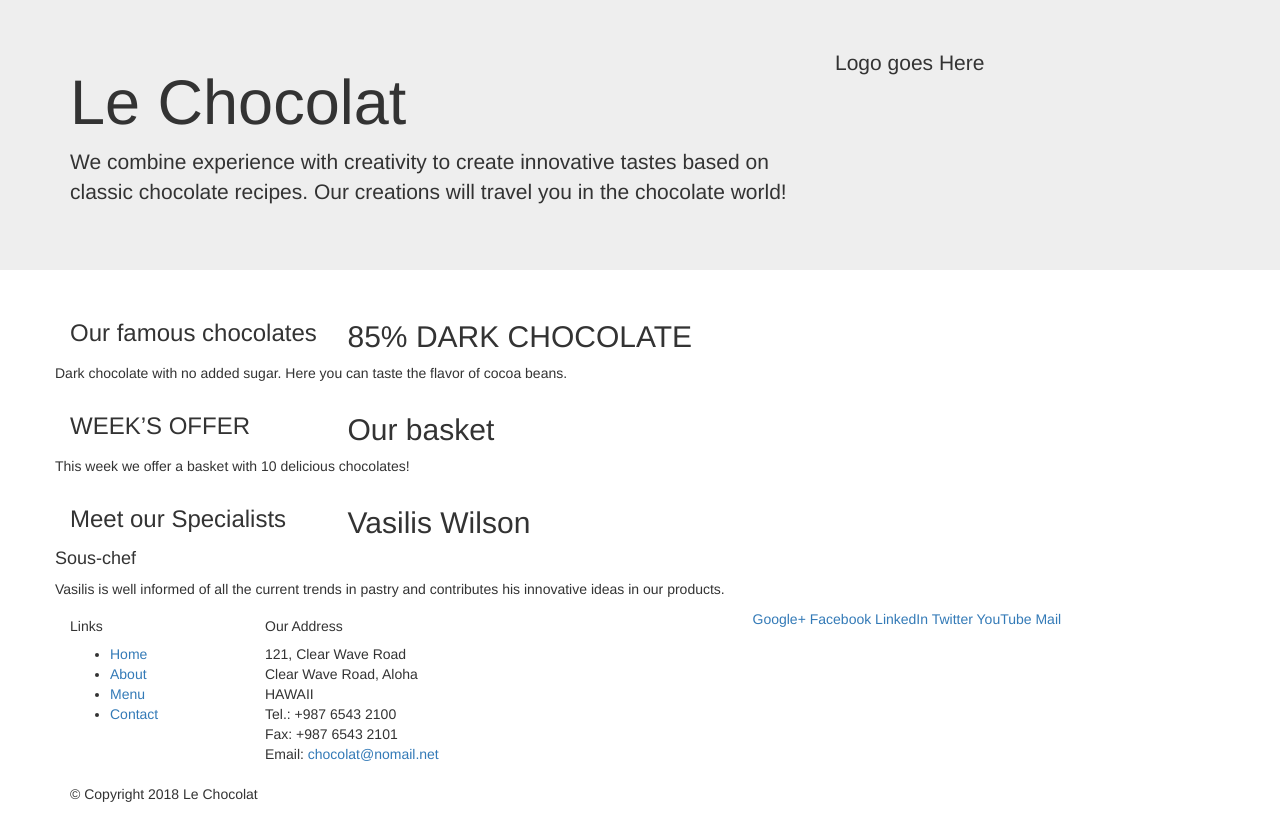
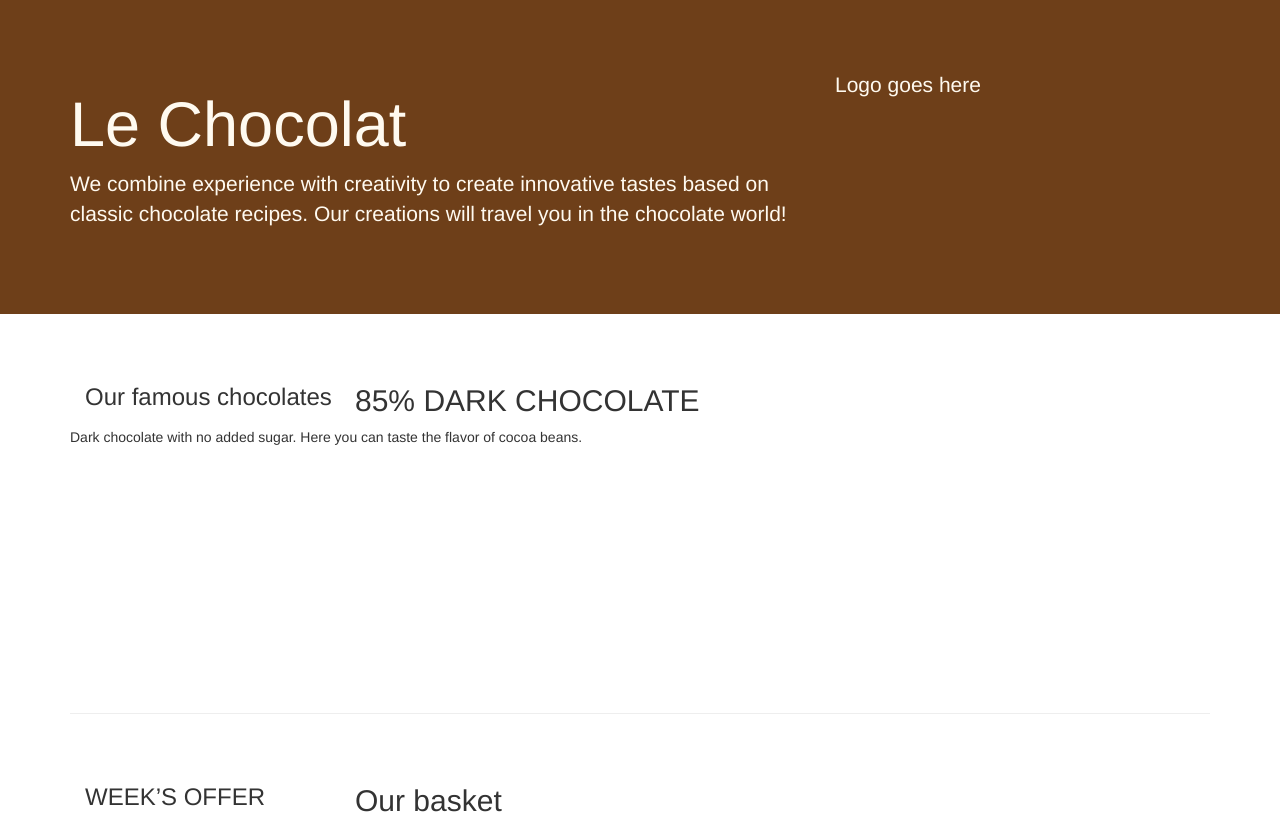
Before and after one commit to samadrezaei/leChocolat, a plain HTML site: page index.html in a window 1280 px wide. Shown: the top 824 px of the page. Drawn offline with nearby package versions, Linux system fonts and the light colour scheme.

Commit message:
Bootstrap Grid Part 2

```diff
--- /dev/null
+++ b/css/styles.css
@@ -0,0 +1,26 @@
+.row-header{
+    margin:0px auto;
+    padding:0px;
+}
+.row-content {
+    margin:0px auto;
+    padding: 50px 0px 50px 0px;
+    border-bottom: 1px ridge;
+    min-height:400px;
+}
+.footer{
+    background-color: #dbb08d;
+    margin:0px auto;
+    padding: 20px 0px 20px 0px;
+}
+.jumbotron {
+    padding:70px 30px 70px 30px;
+    margin:0px auto;
+    background: #6E3F19;
+    color:floralwhite;
+}
+address{
+    font-size:80%;
+    margin:0px;
+    color:#0f0f0f;
+}
--- a/index.html
+++ b/index.html
@@ -8,6 +8,8 @@
     <meta http-equiv="x-ua-compatible" content="ie=edge">
     <!-- Bootstrap CSS -->
     <link rel="stylesheet" href="node_modules/bootstrap/dist/css/bootstrap.min.css">
+    <!-- Local external CSS -->
+    <link rel="stylesheet" href="css/styles.css">
     <title>Le Chocolat</title>
 </head>
 
@@ -15,22 +17,23 @@
 
     <header class="jumbotron">
         <div class="container">
-            <div class="row">
+            <div class="row roe-header">
                 <div class="col-12 col-sm-8">
                     <h1>Le Chocolat</h1>
                     <p>We combine experience with creativity to create innovative tastes based on classic chocolate
                         recipes. Our creations will travel you in the chocolate world!</p>
                 </div>
                 <div class="col col-sm">
-                    <p>Logo goes Here</p><!--It will be replace-->
+                    <p>Logo goes here</p> <!-- i will replace it later -->
                 </div>
             </div>
         </div>
     </header>
+
     <div class="container">
 
         <!--first row-->
-        <div class="row">
+        <div class="row flex-row-reverse row-content align-items-center">
             <div class="col-sm-4 col-md-3">
                 <h3>Our famous chocolates</h3>
             </div>
@@ -40,9 +43,8 @@
             </div>
         </div>
 
-        <!--second row-->
-
-        <div class="row">
+        <!-- second row -->
+        <div class="row row-content align-items-center">
             <div class="col-sm-4 col-md-3">
                 <h3>WEEK’S OFFER</h3>
             </div>
@@ -51,8 +53,9 @@
                 <p>This week we offer a basket with 10 delicious chocolates! </p>
             </div>
         </div>
-        <!--third row-->
-        <div class="row">
+
+        <!-- third row -->
+        <div class="row flex-row-reverse row-content align-items-center">
             <div class="col-sm-4 col-md-3">
                 <h3>Meet our Specialists</h3>
             </div>
@@ -62,22 +65,24 @@
                 <p>Vasilis is well informed of all the current trends in pastry and contributes his innovative ideas in
                     our products.</p>
             </div>
-            </div>
+        </div>
 
     </div>
 
-    <footer>
+    <footer class="footer">
         <div class="container">
             <div class="row">
-                <div  class="col-5 offset-1 col-sm-2">
+                <!--menu footer column-->
+                <div class="col-5 offset-1 col-sm-2">
                     <h5>Links</h5>
-                    <ul>
+                    <ul class="list-unstyled">
                         <li><a href="#">Home</a></li>
                         <li><a href="#">About</a></li>
                         <li><a href="#">Menu</a></li>
                         <li><a href="#">Contact</a></li>
                     </ul>
                 </div>
+                <!--adress footer column-->
                 <div class="col-6 col-sm-5">
                     <h5>Our Address</h5>
                     <address>
@@ -89,8 +94,10 @@
                         Email: <a href="mailto:chocolat@nomail.net">chocolat@nomail.net</a>
                     </address>
                 </div>
-                <div class="col col-sm-4">
-                    <div>
+                <!--Social link footer column-->
+
+                <div class="col col-sm-4 align-self-center">
+                    <div style="text-align:center">
                         <a href="http://google.com/+">Google+</a>
                         <a href="http://www.facebook.com/profile.php?id=">Facebook</a>
                         <a href="http://www.linkedin.com/in/">LinkedIn</a>
@@ -99,20 +106,23 @@
                         <a href="mailto:">Mail</a>
                     </div>
                 </div>
+
             </div>
-            <div class="col-auto">
-                <div>
+            <!--Copyright paragraph-->
+            <div class="row justify-content-center">
+                <div class="col-auto">
                     <p> &copy; Copyright 2018 Le Chocolat</p>
                 </div>
             </div>
+
         </div>
     </footer>
+
     <!-- jQuery first, then Tether, then Bootstrap JS. -->
     <script src="node_modules/jquery/dist/jquery.min.js"></script>
     <script src="node_modules/tether/dist/js/tether.min.js"></script>
     <script src="node_modules/popper.js/dist/umd/popper.min.js"></script>
     <script src="node_modules/bootstrap/dist/js/bootstrap.min.js"></script>
-
 </body>
 
 </html>
```
